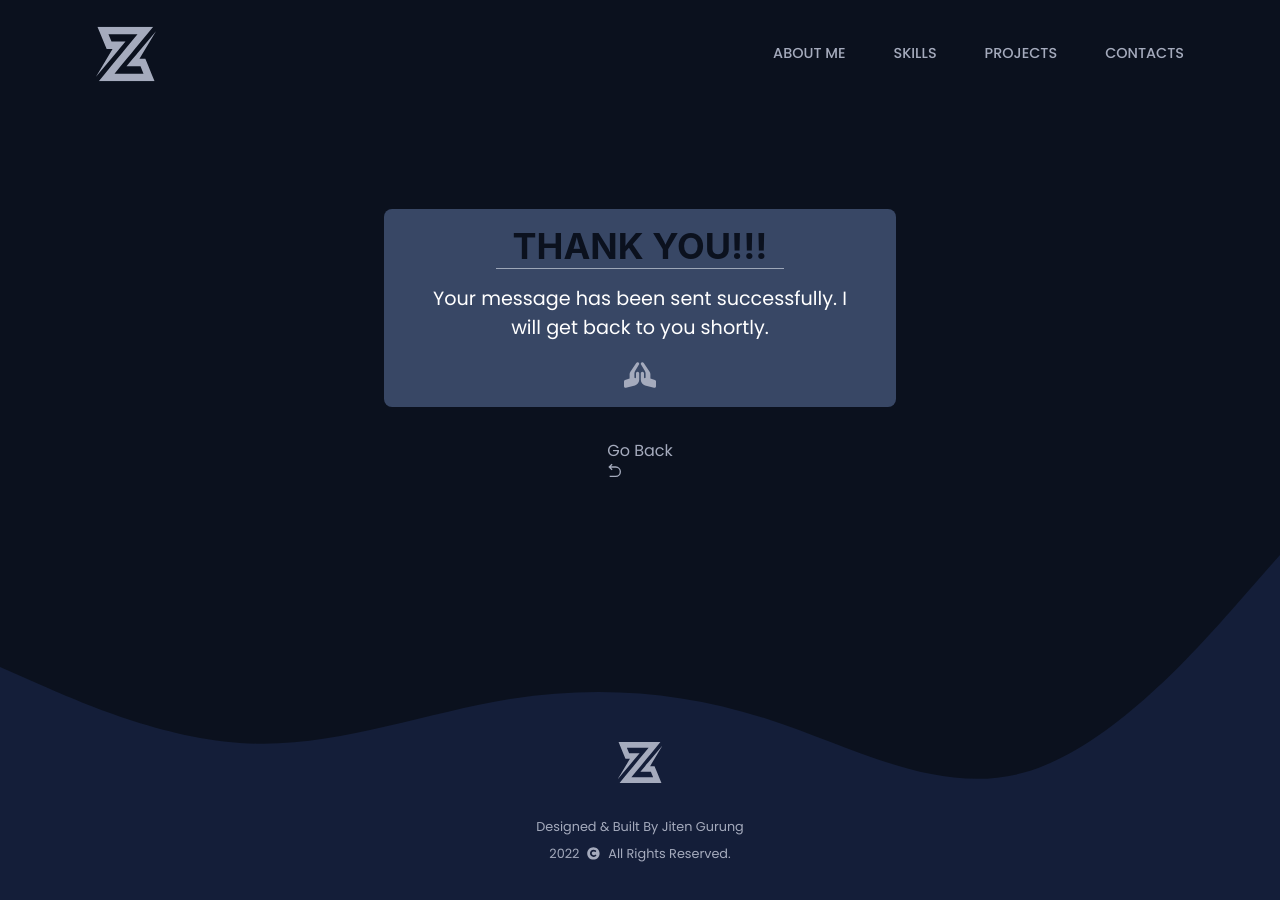
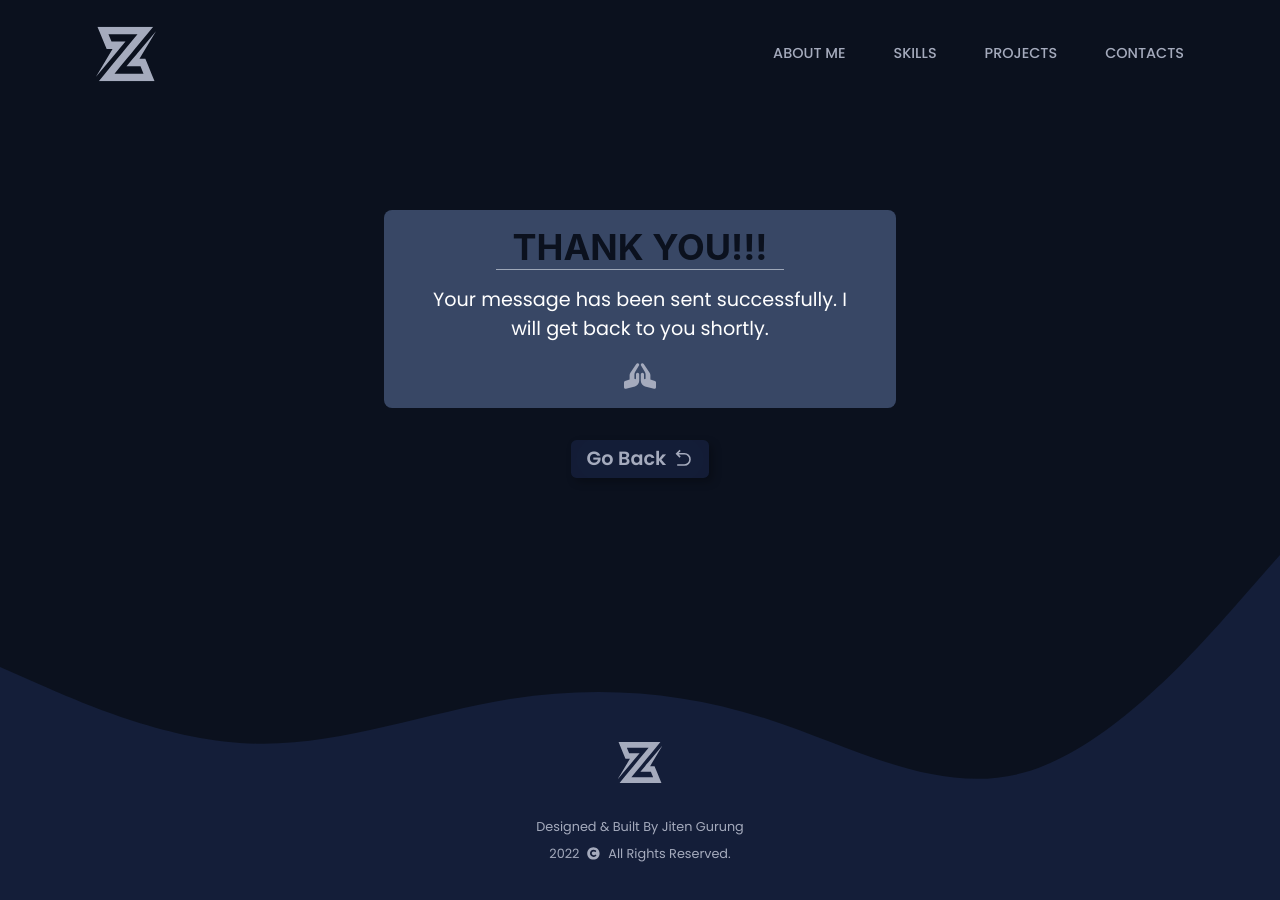
Before and after one commit to zeetaengrg/portfolio, a Next.js app: page /thankyou in a window 1280 px wide. Shown: the top 900 px of the page. Built offline with nearby package versions, Linux system fonts and the light colour scheme.

Commit message:
feat: new styled objects files added for BtnLinkStyle, BtnStyle, and ExternalLinkStyle

```diff
--- /dev/null
+++ b/components/elements/Btn/BtnLinkStyle.js
@@ -0,0 +1,20 @@
+export const btnLinkStyle = {
+  borderRadius: "0.35rem",
+  padding: "0.6rem 1rem",
+  backgroundColor: "#141E39",
+  fontSize: "1.2rem",
+  fontWeight: "600",
+  transition: "all 0.3s ease",
+  textTransform: "none",
+  _hover: {
+    bg: "#a5abbd",
+    color: "#0b111e",
+  },
+  _focus: { outline: "none" },
+  display: "flex",
+  alignItems: "center",
+  gap: "0.5rem",
+  lineHeight: "1",
+  boxShadow:
+    "4px 4px 8px rgba(0, 0, 0, 0.27), 0 0 40px rgba(0, 0, 0, 0.06) inset",
+};
--- /dev/null
+++ b/components/elements/Btn/BtnStyle.js
@@ -0,0 +1,14 @@
+export const btnStyle = {
+  padding: "0rem 1rem",
+  backgroundColor: "#141E39",
+  fontSize: "1.2rem",
+  transition: "all 0.3s ease",
+  _hover: {
+    bg: "#a5abbd",
+    color: "#0b111e",
+  },
+  _focus: { outline: "none" },
+  _active: { bg: "#a5abbd", color: "#0b111e" },
+  boxShadow:
+    "4px 4px 8px rgba(0, 0, 0, 0.27), 0 0 40px rgba(0, 0, 0, 0.06) inset",
+};
--- /dev/null
+++ b/components/elements/ExternalLinkStyle.js
@@ -0,0 +1,9 @@
+export const externalLinkStyle = {
+  color: "#3892f9",
+  _active: { outline: "none" },
+  _focus: { outline: "none" },
+  textTransform: "none",
+  textDecoration: "underline",
+  fontSize: "1rem",
+  fontWeight: "normal",
+};
```
